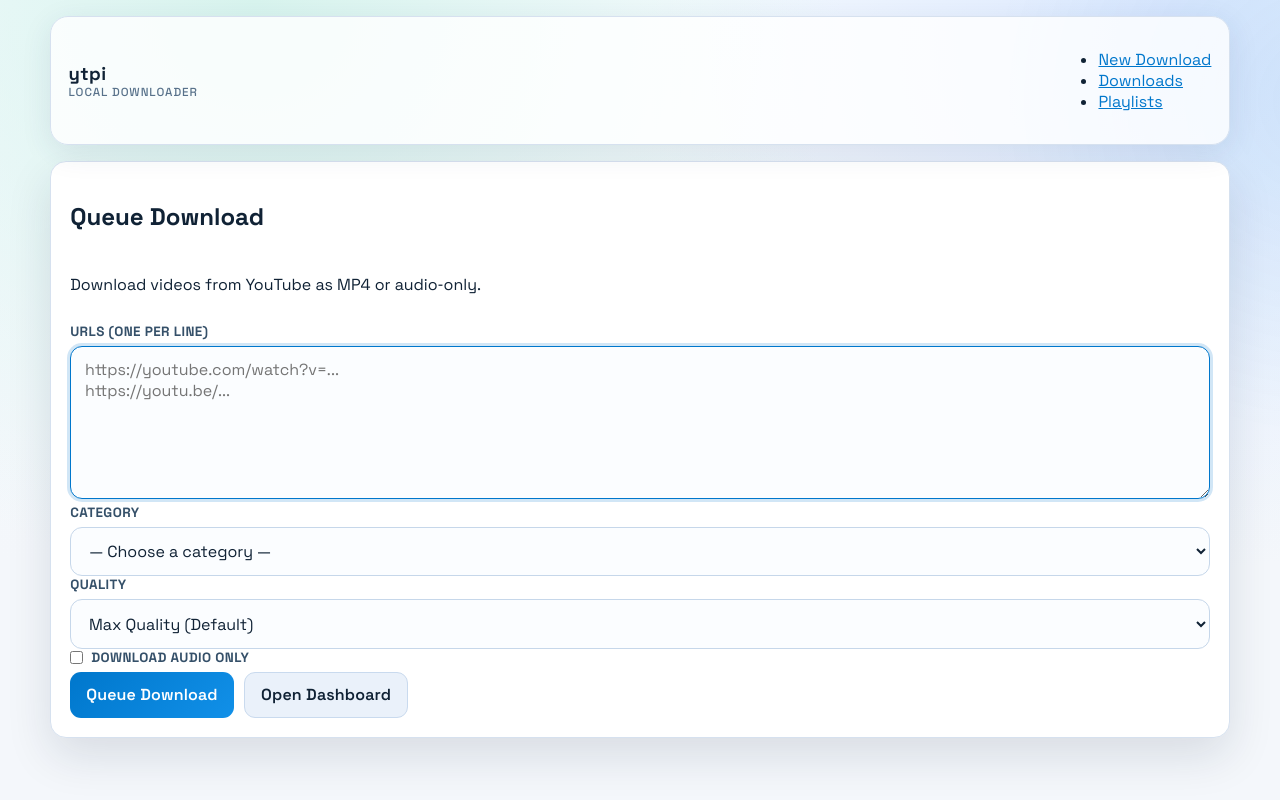
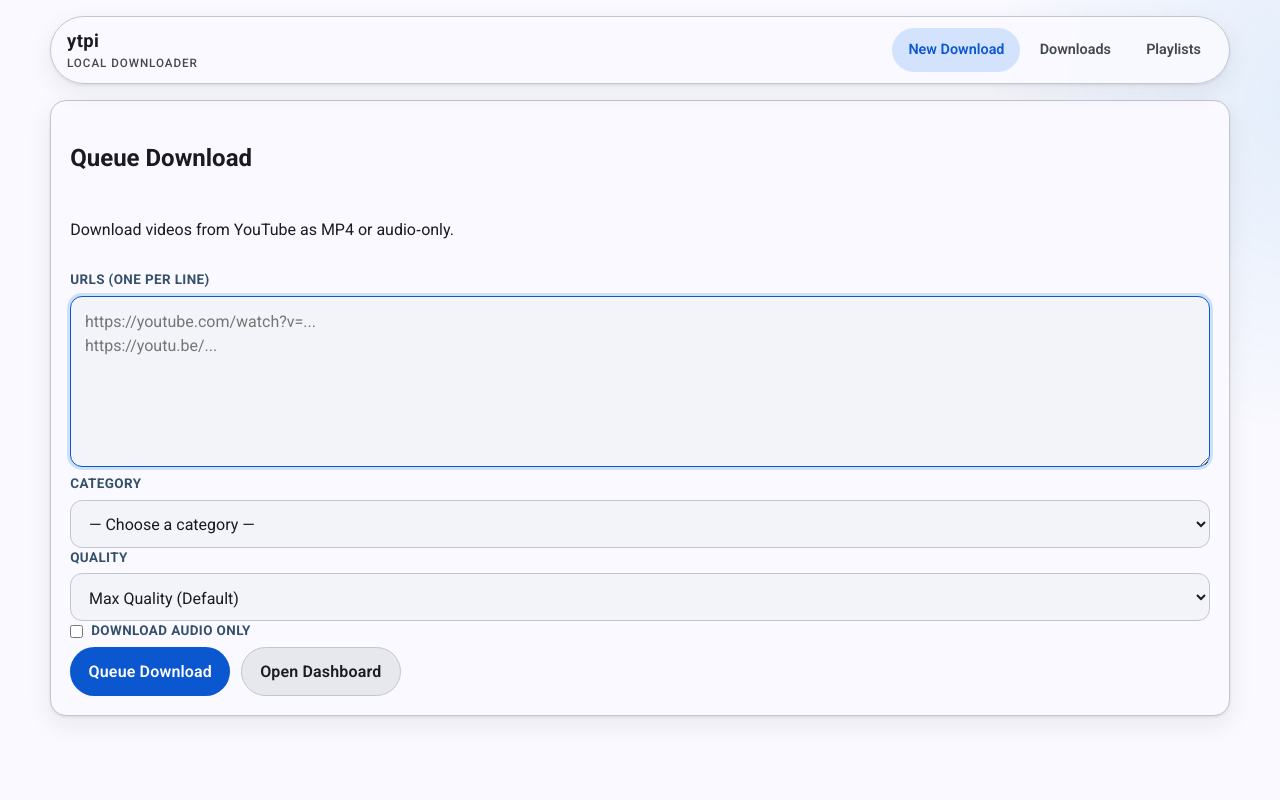
Before and after one commit to joescars/ytpi, a Flask app: page / in a window 1280 px wide. Run offline with Flask 2, Linux system fonts and the light colour scheme.

Commit message:
Introduce Material 3 visual foundation

```diff
--- a/static/ui.css
+++ b/static/ui.css
@@ -1,20 +1,63 @@
-@import url('https://fonts.googleapis.com/css2?family=Space+Grotesk:wght@400;500;600;700&family=DM+Mono:wght@400;500&display=swap');
+@import url('https://fonts.googleapis.com/css2?family=DM+Mono:wght@400;500&family=Roboto:wght@400;500;600;700&display=swap');
 
+/* Material 3 role tokens. Keep component styles on roles so the full app
+   remains coherent when the palette or theme changes. */
 :root {
-  --bg: #f4f7fb;
-  --surface: #ffffff;
-  --surface-2: #eef3fa;
-  --ink: #102235;
-  --muted: #58718a;
-  --line: #d6e1ef;
-  --primary: #0077cc;
-  --primary-strong: #005da3;
-  --accent: #00a98f;
-  --danger: #d64045;
-  --warning: #ef8f00;
-  --ok: #1f9254;
-  --shadow: 0 18px 46px rgba(13, 32, 60, 0.12);
+  --m3-primary: #0b57d0;
+  --m3-on-primary: #ffffff;
+  --m3-primary-container: #d3e3fd;
+  --m3-on-primary-container: #001b3f;
+  --m3-secondary: #4f5f7a;
+  --m3-surface: #f9f9ff;
+  --m3-surface-container-low: #f3f3fa;
+  --m3-surface-container: #ededf4;
+  --m3-surface-container-high: #e7e7ee;
+  --m3-on-surface: #1a1b20;
+  --m3-on-surface-variant: #44474f;
+  --m3-outline: #74777f;
+  --m3-outline-variant: #c4c6cf;
+  --m3-error: #ba1a1a;
+  --m3-error-container: #ffdad6;
+  --m3-success: #176b3a;
+  --m3-warning: #805500;
+  --m3-shadow: 0 1px 3px rgba(31, 31, 38, 0.10), 0 8px 24px rgba(31, 31, 38, 0.08);
+
+  /* Compatibility aliases for existing templates and scripts. */
+  --bg: var(--m3-surface);
+  --surface: var(--m3-surface);
+  --surface-2: var(--m3-surface-container);
+  --ink: var(--m3-on-surface);
+  --muted: var(--m3-on-surface-variant);
+  --line: var(--m3-outline-variant);
+  --primary: var(--m3-primary);
+  --primary-strong: #0842a0;
+  --accent: #00639a;
+  --danger: var(--m3-error);
+  --warning: var(--m3-warning);
+  --ok: var(--m3-success);
+  --shadow: var(--m3-shadow);
   --radius: 16px;
+}
+
+@media (prefers-color-scheme: dark) {
+  :root {
+    --m3-primary: #a8c7fa;
+    --m3-on-primary: #002e6a;
+    --m3-primary-container: #0842a0;
+    --m3-on-primary-container: #d3e3fd;
+    --m3-surface: #121318;
+    --m3-surface-container-low: #1a1b20;
+    --m3-surface-container: #1e1f25;
+    --m3-surface-container-high: #292a2f;
+    --m3-on-surface: #e3e2e9;
+    --m3-on-surface-variant: #c4c6cf;
+    --m3-outline: #8e9099;
+    --m3-outline-variant: #44474f;
+    --m3-error: #ffb4ab;
+    --m3-error-container: #93000a;
+    --m3-success: #8bd5a5;
+    --m3-warning: #f7bd48;
+  }
 }
 
 * { box-sizing: border-box; }
@@ -26,12 +69,10 @@ html, body {
 }
 
 body {
-  font-family: 'Space Grotesk', 'Trebuchet MS', sans-serif;
+  font-family: 'Roboto', system-ui, sans-serif;
   color: var(--ink);
-  background:
-    radial-gradient(circle at 20% 0%, #d8f4ee 0%, transparent 45%),
-    radial-gradient(circle at 92% 5%, #dce9ff 0%, transparent 38%),
-    linear-gradient(180deg, #f7fbff 0%, var(--bg) 70%);
+  background: var(--bg);
+  line-height: 1.5;
 }
 
 body::before {
@@ -60,13 +101,16 @@ a:hover { color: var(--primary-strong); }
   display: flex;
   align-items: center;
   justify-content: space-between;
-  gap: 0.75rem;
-  padding: 1rem 1.1rem;
+  gap: 1rem;
+  padding: 0.65rem 0.75rem 0.65rem 1rem;
   border: 1px solid var(--line);
-  border-radius: 18px;
-  background: rgba(255, 255, 255, 0.8);
-  backdrop-filter: blur(6px);
-  box-shadow: 0 8px 30px rgba(35, 60, 100, 0.1);
+  border-radius: 999px;
+  background: color-mix(in srgb, var(--surface) 92%, transparent);
+  backdrop-filter: blur(12px);
+  box-shadow: var(--shadow);
+  position: sticky;
+  top: 0.75rem;
+  z-index: 10;
 }
 
 .topbar > * {
@@ -88,6 +132,39 @@ a:hover { color: var(--primary-strong); }
   font-weight: 500;
   letter-spacing: 0.08em;
   text-transform: uppercase;
+}
+
+.nav-list {
+  display: flex;
+  align-items: center;
+  gap: 0.2rem;
+  list-style: none;
+  margin: 0;
+  padding: 0;
+}
+
+.nav-link {
+  min-height: 44px;
+  display: inline-flex;
+  align-items: center;
+  padding: 0 1rem;
+  border-radius: 999px;
+  color: var(--muted);
+  font-size: 0.9rem;
+  font-weight: 600;
+  text-decoration: none;
+  transition: background 160ms ease, color 160ms ease;
+}
+
+.nav-link:hover,
+.nav-link.active {
+  color: var(--primary);
+  background: var(--m3-primary-container);
+}
+
+.nav-link:focus-visible {
+  outline: 2px solid var(--primary);
+  outline-offset: 2px;
 }
 
 .surface {
@@ -141,9 +218,9 @@ input, select, textarea, button {
 
 input, select, textarea {
   width: 100%;
-  border: 1px solid #c6d7ea;
+  border: 1px solid var(--line);
   border-radius: 12px;
-  background: #fbfdff;
+  background: var(--m3-surface-container-low);
   color: var(--ink);
   padding: 0.78rem 0.86rem;
   transition: border-color .16s ease, box-shadow .16s ease, transform .16s ease;
@@ -170,18 +247,22 @@ input:focus, select:focus, textarea:focus {
 }
 
 .btn {
+  min-height: 44px;
   border: 0;
-  border-radius: 11px;
-  padding: 0.72rem 1rem;
+  border-radius: 999px;
+  padding: 0.72rem 1.15rem;
   cursor: pointer;
   font-weight: 600;
   letter-spacing: 0.01em;
-  transition: transform .12s ease, filter .12s ease;
+  transition: transform .12s ease, filter .12s ease, box-shadow .12s ease;
   text-decoration: none;
   display: inline-flex;
   align-items: center;
   justify-content: center;
 }
+
+.btn:hover { box-shadow: 0 2px 5px rgba(31, 31, 38, 0.14); }
+.btn:disabled { cursor: not-allowed; opacity: 0.6; box-shadow: none; }
 
 .btn:active { transform: translateY(1px) scale(0.995); }
 .btn:hover { filter: brightness(0.98); }
@@ -191,14 +272,14 @@ input:focus, select:focus, textarea:focus {
 }
 
 .btn-primary {
-  color: #fff;
-  background: linear-gradient(135deg, var(--primary), #1190e8);
+  color: var(--m3-on-primary);
+  background: var(--primary);
 }
 
 .btn-muted {
   color: var(--ink);
-  background: #eaf1fa;
-  border: 1px solid #c9daee;
+  background: var(--m3-surface-container-high);
+  border: 1px solid var(--line);
 }
 
 .btn-danger {
```
